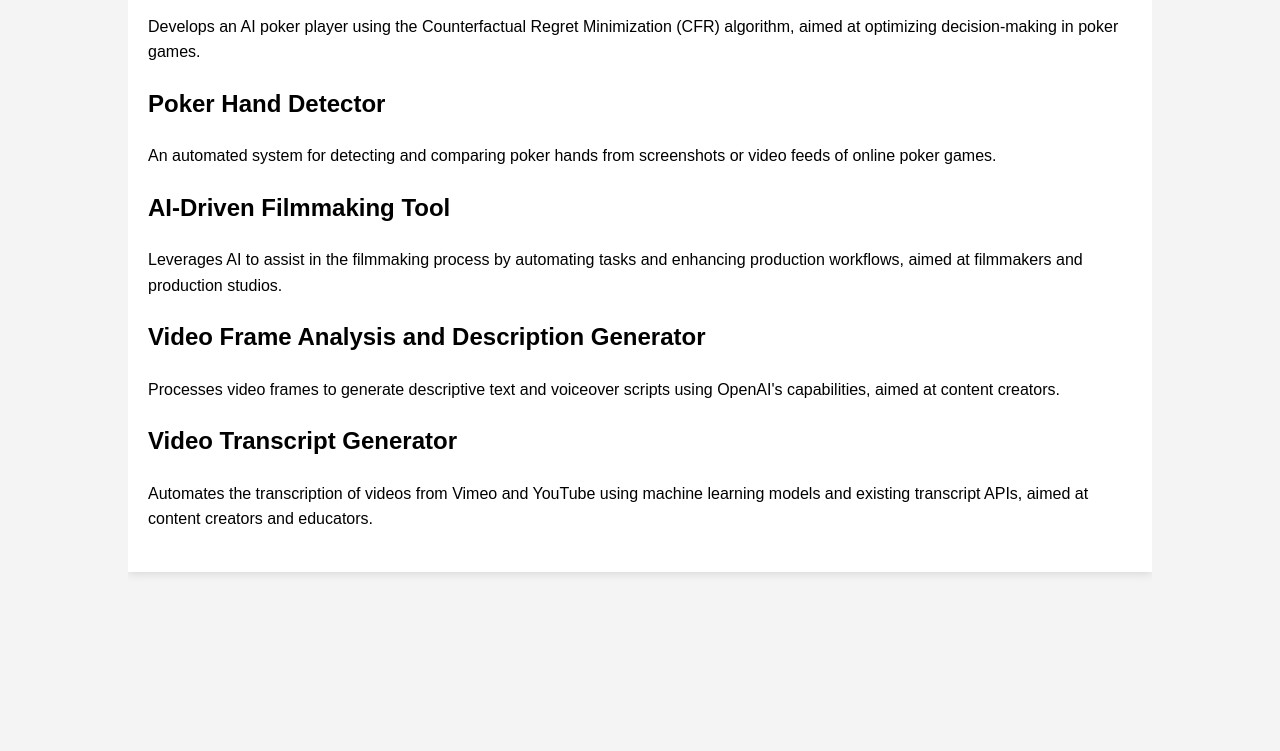
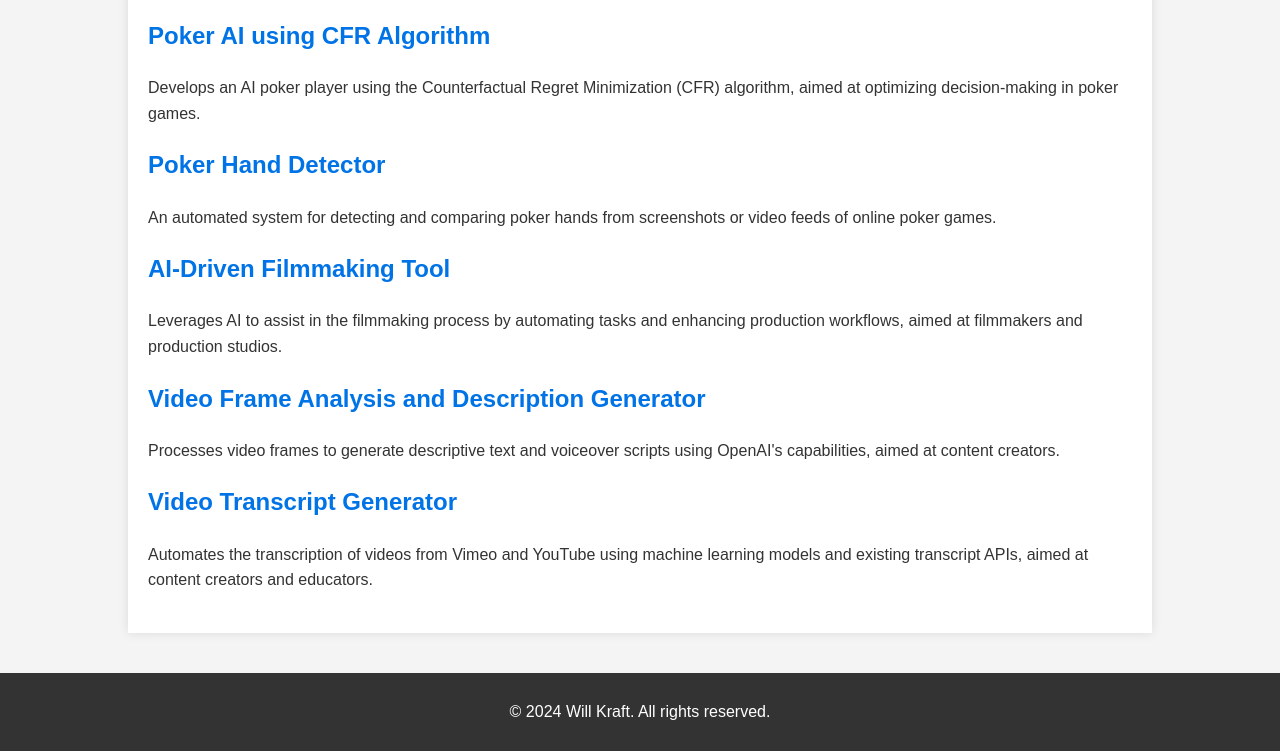
Before and after one commit to Shtewpac/MyProjects, a plain HTML site: page index.html in a window 1280 px wide. Shown: the part 1525-2276 px from the top of the page. Before the commit the page ends 2107 px from the top, so only its background shows below. Drawn offline with Linux system fonts and the light colour scheme.

Commit message:
style: Update styling for header, content, and footer sections

```diff
--- a/index.html
+++ b/index.html
@@ -11,17 +11,18 @@
             margin: 0;
             padding: 0;
             background-color: #f4f4f4;
+            color: #333;
         }
         .container {
             width: 80%;
             margin: auto;
             overflow: hidden;
+            padding: 20px;
         }
         header {
             background: #333;
             color: #fff;
-            padding-top: 30px;
-            min-height: 70px;
+            padding: 20px 0;
             border-bottom: #77d5d0 3px solid;
         }
         header a {
@@ -33,33 +34,47 @@
         header ul {
             padding: 0;
             list-style: none;
+            margin: 0;
+            display: flex;
+            justify-content: center;
         }
         header li {
-            display: inline;
-            padding: 0 20px 0 20px;
+            padding: 0 20px;
         }
         header #branding {
             float: left;
         }
         header #branding h1 {
             margin: 0;
+            padding-left: 20px;
         }
         header nav {
             float: right;
             margin-top: 10px;
         }
         .content {
+            background: #fff;
             padding: 20px;
-            background: #fff;
-            margin-top: 10px;
-            margin-bottom: 10px;
-            box-shadow: 0px 0px 10px 0px #ccc;
+            margin-top: 20px;
+            box-shadow: 0 0 10px rgba(0, 0, 0, 0.1);
         }
         .project {
             margin-bottom: 20px;
         }
         .project h2 {
             margin-top: 0;
+            color: #0073e6;
+        }
+        .project p {
+            font-size: 16px;
+            margin: 10px 0;
+        }
+        footer {
+            text-align: center;
+            padding: 10px 0;
+            background: #333;
+            color: #fff;
+            margin-top: 20px;
         }
     </style>
 </head>
@@ -145,5 +160,9 @@
             </div>
         </div>
     </div>
+
+    <footer>
+        <p>&copy; 2024 Will Kraft. All rights reserved.</p>
+    </footer>
 </body>
 </html>
```
